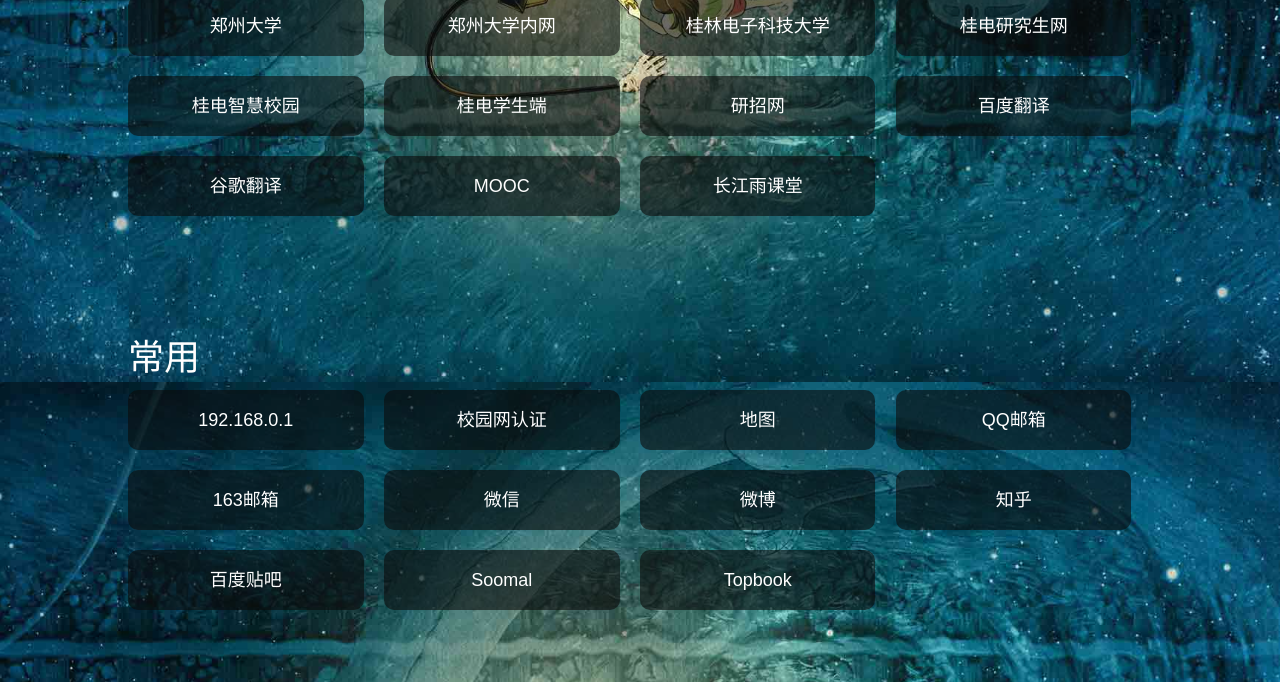
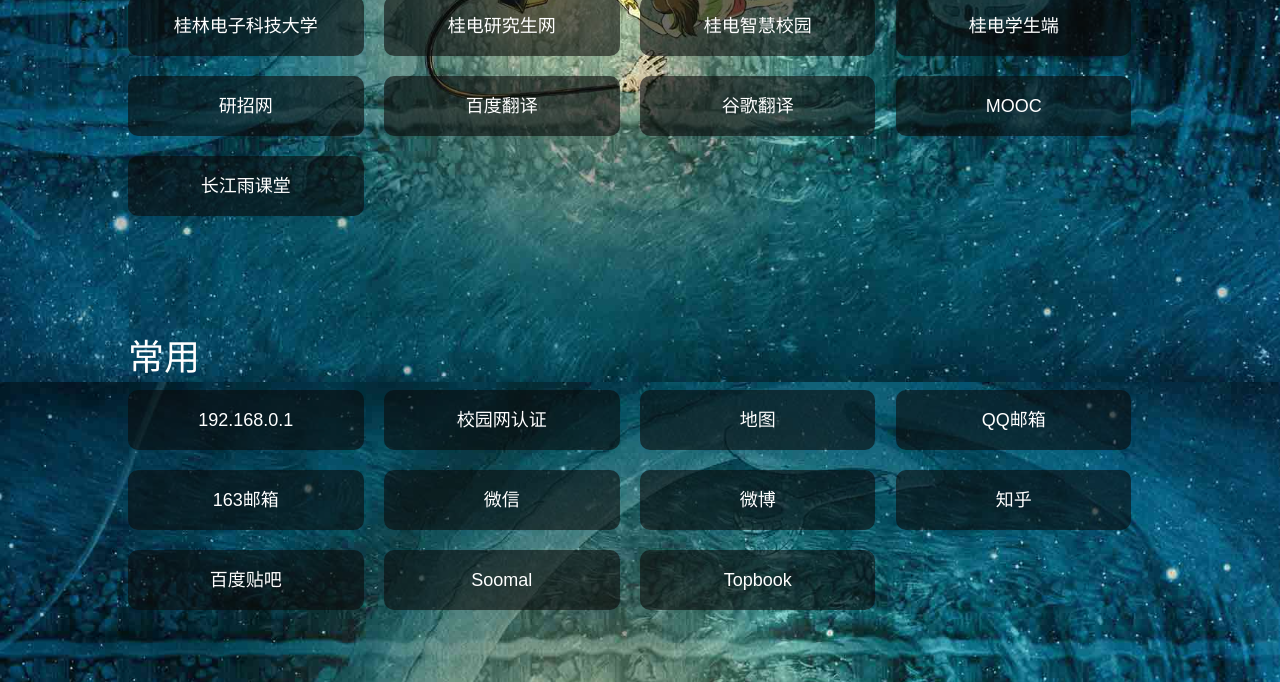
Before and after one commit to Gemu27/gemu27.github.io, a plain HTML site: page index.html in a window 1280 px wide. Shown: the part 418-1100 px from the top of the page. Drawn offline with Linux system fonts and the light colour scheme.

Commit message:
Update index.html

```diff
--- a/index.html
+++ b/index.html
@@ -52,8 +52,6 @@
             <div class="list_n" id="list_1">
                 <div class="list_title">学习</div>
                 <ul class="list_con">
-                    <li><a href="http://www.zzu.edu.cn/" 			    >郑州大学</a></li>
-                    <li><a href="https://casgx.v.zzu.edu.cn/cas/login" 	>郑州大学内网</a></li>
                     <li><a href="https://www.guet.edu.cn/" 			    >桂林电子科技大学</a></li>
                     <li><a href="https://www.guet.edu.cn/gra/" 		    >桂电研究生网</a></li>
                     <li><a href="https://pcportal.guet.edu.cn/" 		>桂电智慧校园</a></li>
```
